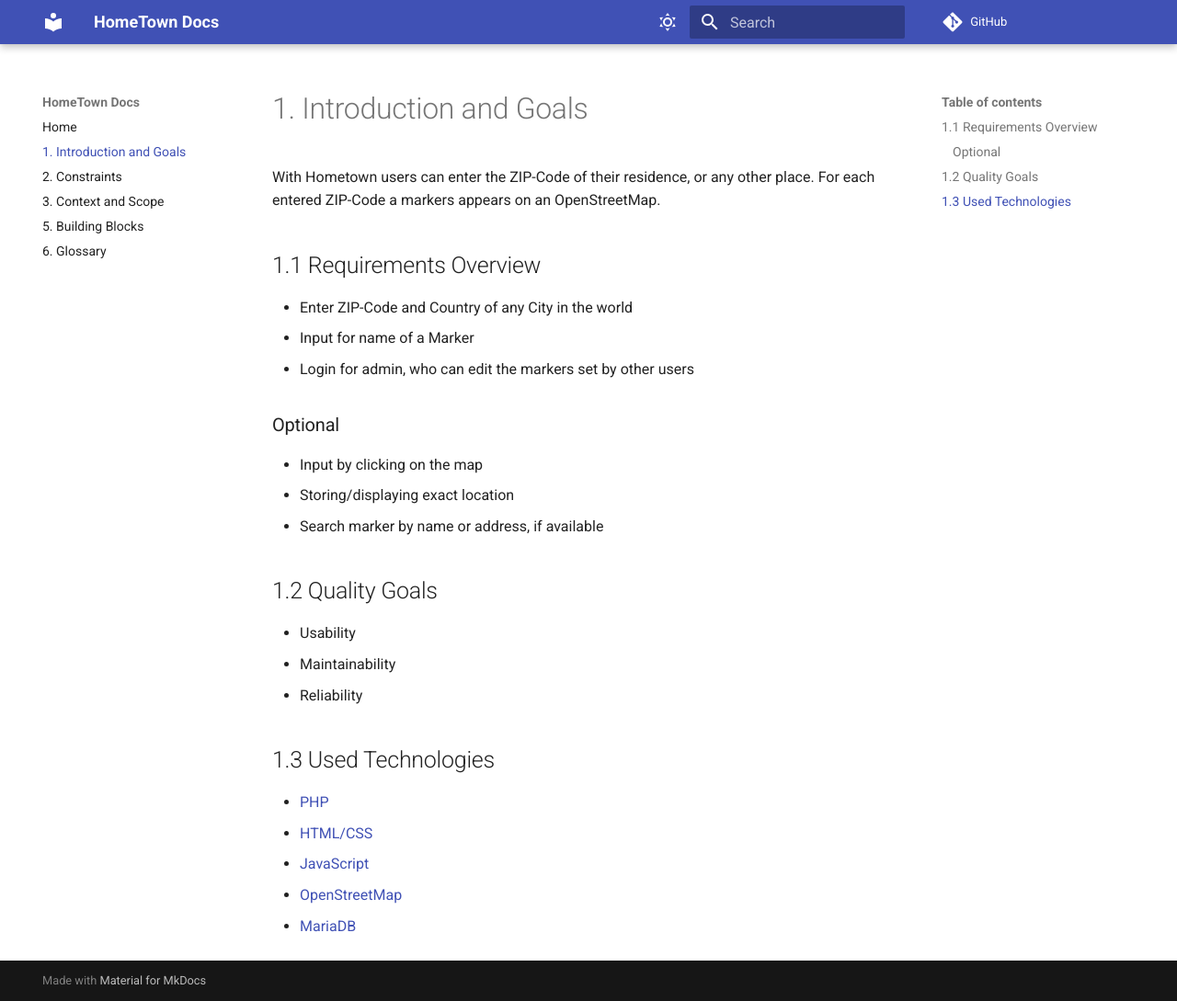
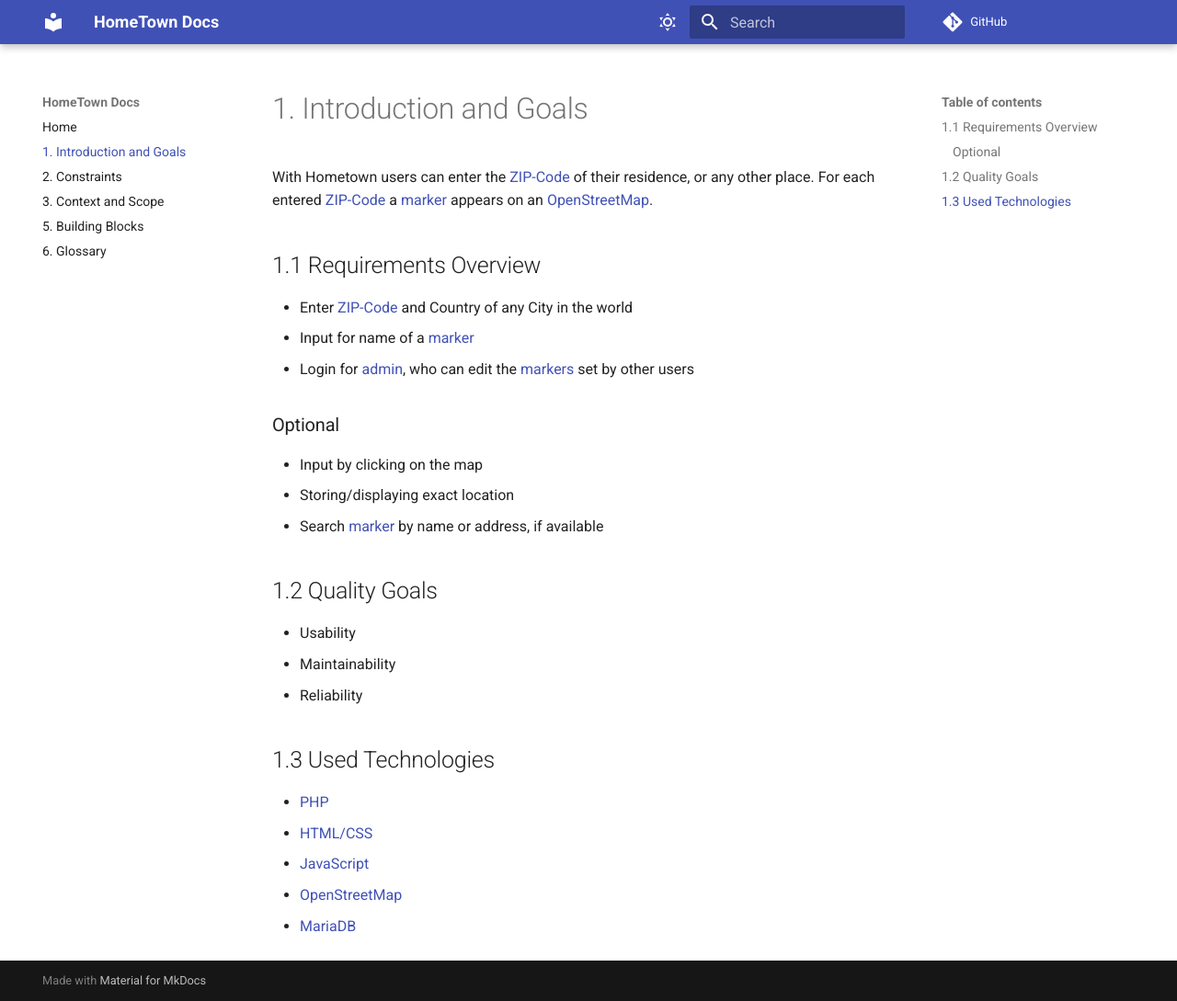
Before and after one commit to Lezurex/hometown, an MkDocs documentation site: the page built from docs/01.-Introduction-and-Goals.md, in a window 1280 px wide and 1089 px high. Shown: the whole window at 92% size. Built offline with MkDocs 1.6.1 and Material for MkDocs 9.7.7, drawn with Linux system fonts in a browser that asks for light colours; comment, search, counter and statistics services are not loaded.

Commit message:
📝 Add more entries to glossary

```diff
--- a/docs/01.-Introduction-and-Goals.md
+++ b/docs/01.-Introduction-and-Goals.md
@@ -1,19 +1,19 @@
 # 1. Introduction and Goals
 
-With Hometown users can enter the ZIP-Code of their residence, or any other place. For each entered ZIP-Code a markers
-appears on an OpenStreetMap.
+With Hometown users can enter the [ZIP-Code](06.-Glossary.md#zip-code) of their residence, or any other place.
+For each entered [ZIP-Code](06.-Glossary.md#zip-code) a [marker](06.-Glossary.md#marker) appears on an [OpenStreetMap](06.-Glossary.md#openstreetmap).
 
 ## 1.1 Requirements Overview
 
-- Enter ZIP-Code and Country of any City in the world
-- Input for name of a Marker
-- Login for admin, who can edit the markers set by other users
+- Enter [ZIP-Code](06.-Glossary.md#zip-code) and Country of any City in the world
+- Input for name of a [marker](06.-Glossary.md#marker)
+- Login for [admin](06.-Glossary.md#admin), who can edit the [markers](06.-Glossary.md#marker) set by other users
 
 ### Optional
 
 - Input by clicking on the map
 - Storing/displaying exact location
-- Search marker by name or address, if available
+- Search [marker](06.-Glossary.md#marker) by name or address, if available
 
 ## 1.2 Quality Goals
 
```
Also changed, not shown: docs/02.-Constraints.md (+1 -1 lines), docs/03.-Context-and-Scope.md (+12 -12 lines), docs/06.-Glossary.md (+26 -0 lines).
